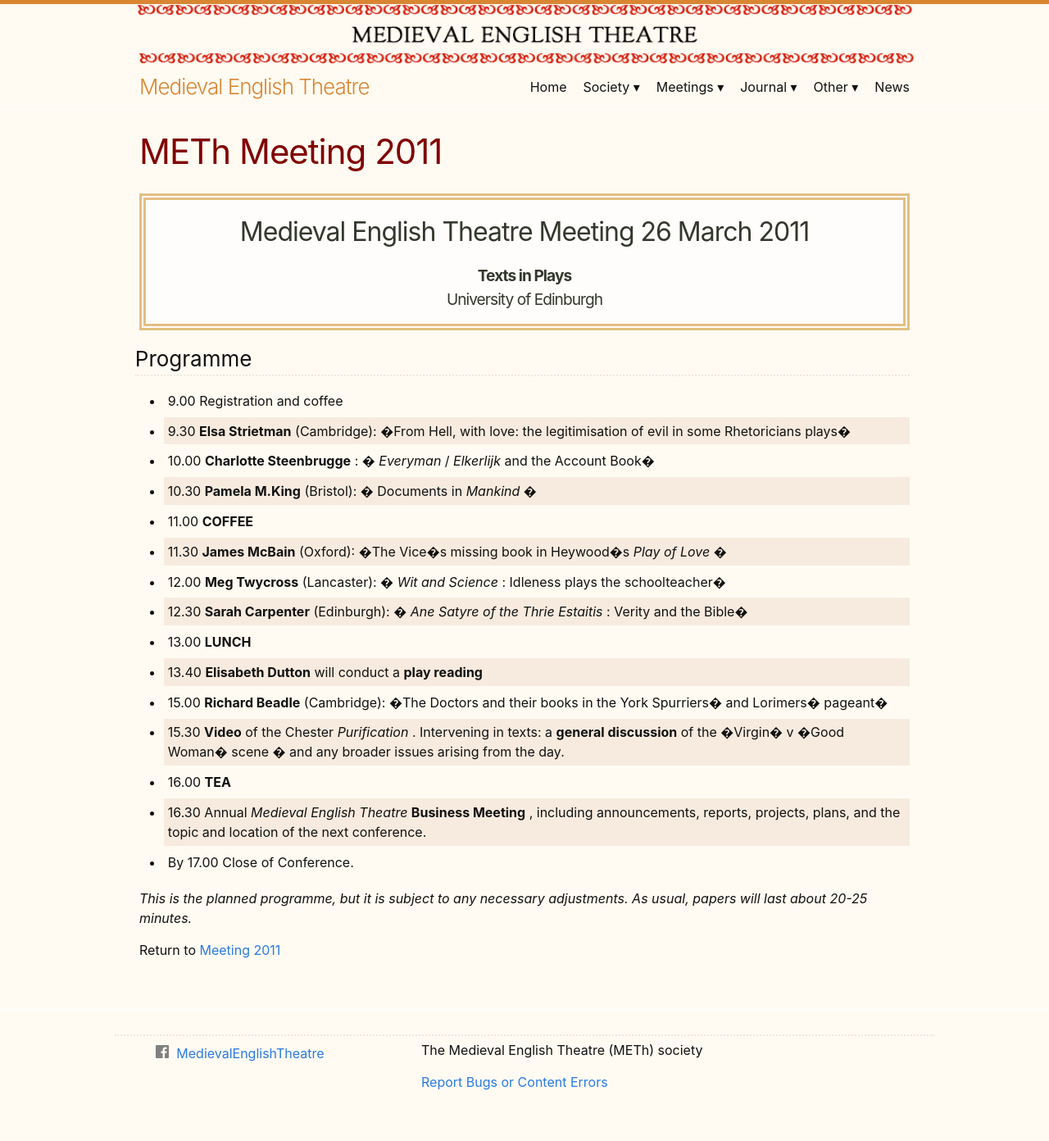
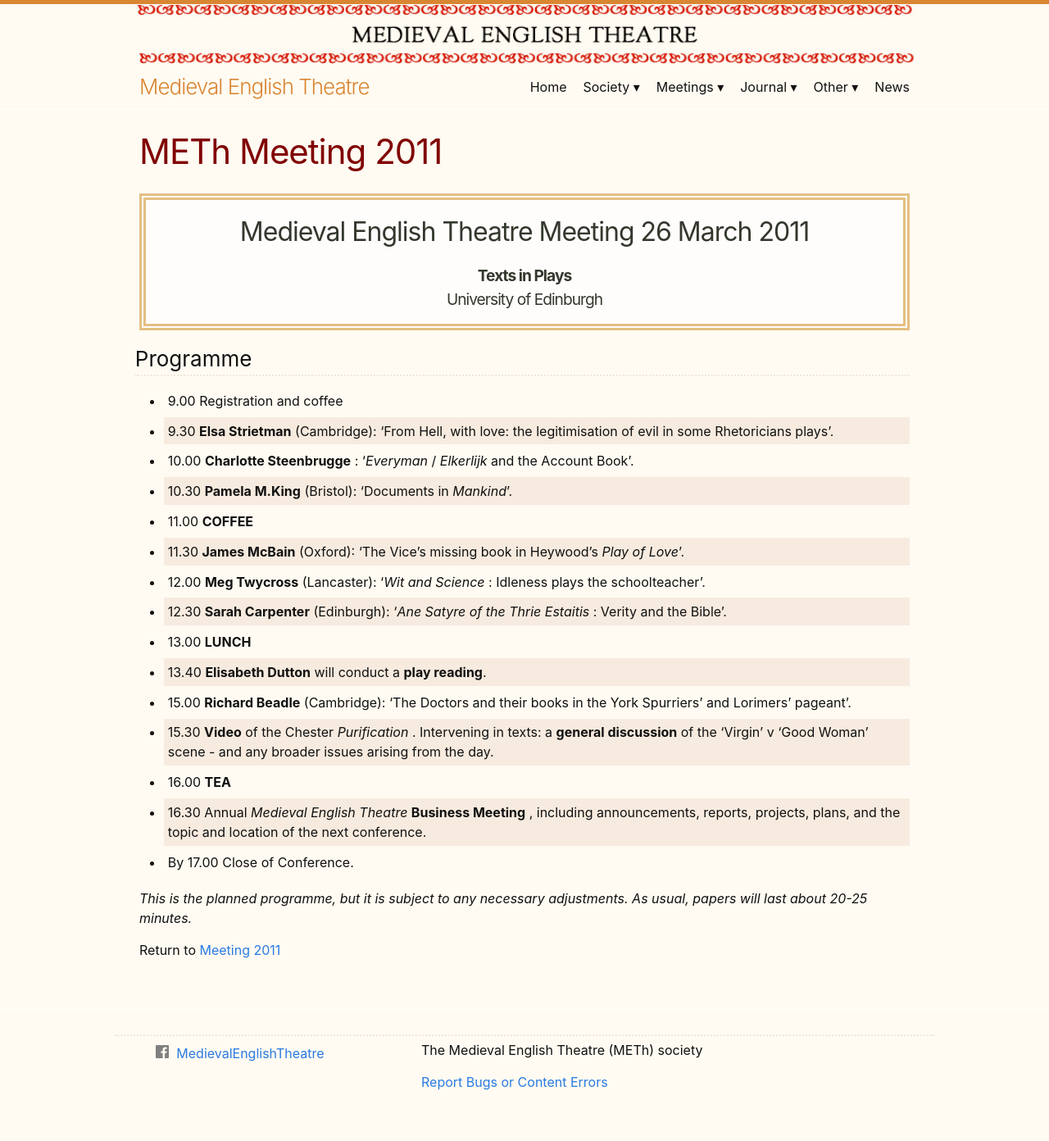
Before and after one commit to MedievalEnglishTheatre/MedievalEnglishTheatre.github.io, a Jekyll site: the page built from src/meetings/meet_2011/programme_2011.md, in a window 1280 px wide. Shown: the whole page at 82% size. Built offline with Jekyll 4.4.1, drawn with Linux system fonts in a browser that asks for light colours.

```diff
--- a/src/meetings/meet_2011/programme_2011.md
+++ b/src/meetings/meet_2011/programme_2011.md
@@ -13,17 +13,17 @@ permalink: /meetings/meet_2011/programme_2011.html
 ### <a xmlns="http://www.w3.org/1999/xhtml" name="programme" id="programme"/>Programme
 
 - 9.00 Registration and coffee
-- 9.30 **Elsa Strietman** (Cambridge): �From Hell, with love: the legitimisation of evil in some Rhetoricians plays�
-- 10.00 **Charlotte Steenbrugge** : � *Everyman* / *Elkerlijk* and the Account Book�
-- 10.30 **Pamela M.King** (Bristol): � Documents in *Mankind* �
+- 9.30 **Elsa Strietman** (Cambridge): 'From Hell, with love: the legitimisation of evil in some Rhetoricians plays'.
+- 10.00 **Charlotte Steenbrugge** : '*Everyman* / *Elkerlijk* and the Account Book'.
+- 10.30 **Pamela M.King** (Bristol): 'Documents in *Mankind*'.
 - 11.00 **COFFEE**
-- 11.30 **James McBain** (Oxford): �The Vice�s missing book in Heywood�s *Play of Love* �
-- 12.00 **Meg Twycross** (Lancaster): � *Wit and Science* : Idleness plays the schoolteacher�
-- 12.30 **Sarah Carpenter** (Edinburgh): � *Ane Satyre of the Thrie Estaitis* : Verity and the Bible�
+- 11.30 **James McBain** (Oxford): 'The Vice's missing book in Heywood's *Play of Love*'.
+- 12.00 **Meg Twycross** (Lancaster): '*Wit and Science* : Idleness plays the schoolteacher'.
+- 12.30 **Sarah Carpenter** (Edinburgh): '*Ane Satyre of the Thrie Estaitis* : Verity and the Bible'.
 - 13.00 **LUNCH**
-- 13.40 **Elisabeth Dutton** will conduct a **play reading**
-- 15.00 **Richard Beadle** (Cambridge): �The Doctors and their books in the York Spurriers� and Lorimers� pageant�
-- 15.30 **Video** of the Chester *Purification* . Intervening in texts: a **general discussion** of the �Virgin� v �Good Woman� scene � and any broader issues arising from the day.
+- 13.40 **Elisabeth Dutton** will conduct a **play reading**.
+- 15.00 **Richard Beadle** (Cambridge): 'The Doctors and their books in the York Spurriers' and Lorimers' pageant'.
+- 15.30 **Video** of the Chester *Purification* . Intervening in texts: a **general discussion** of the 'Virgin' v 'Good Woman' scene - and any broader issues arising from the day.
 - 16.00 **TEA**
 - 16.30 Annual *Medieval English Theatre*  **Business Meeting** , including announcements, reports, projects, plans, and the topic and location of the next conference.
 - By 17.00 Close of Conference.
```
